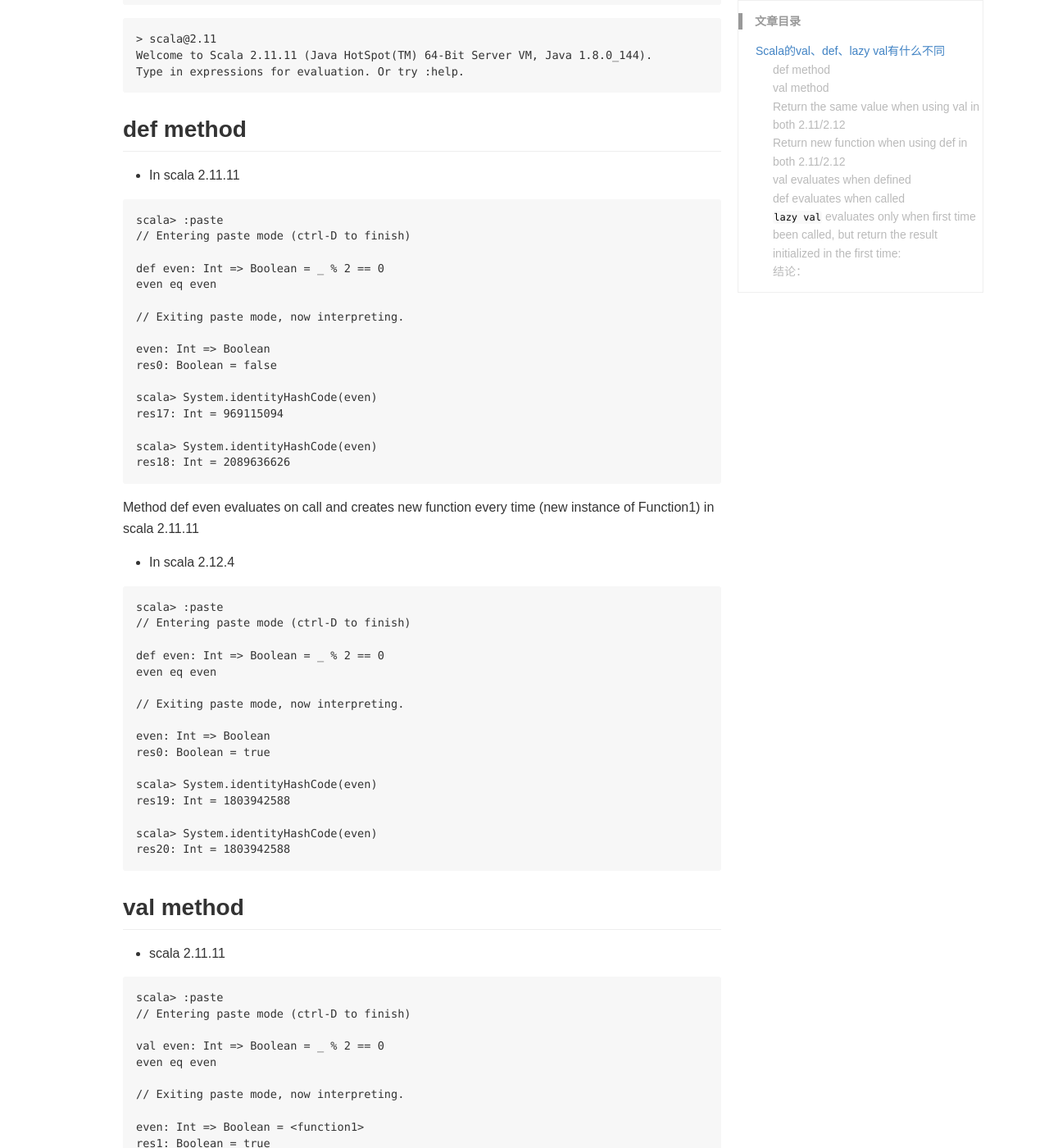
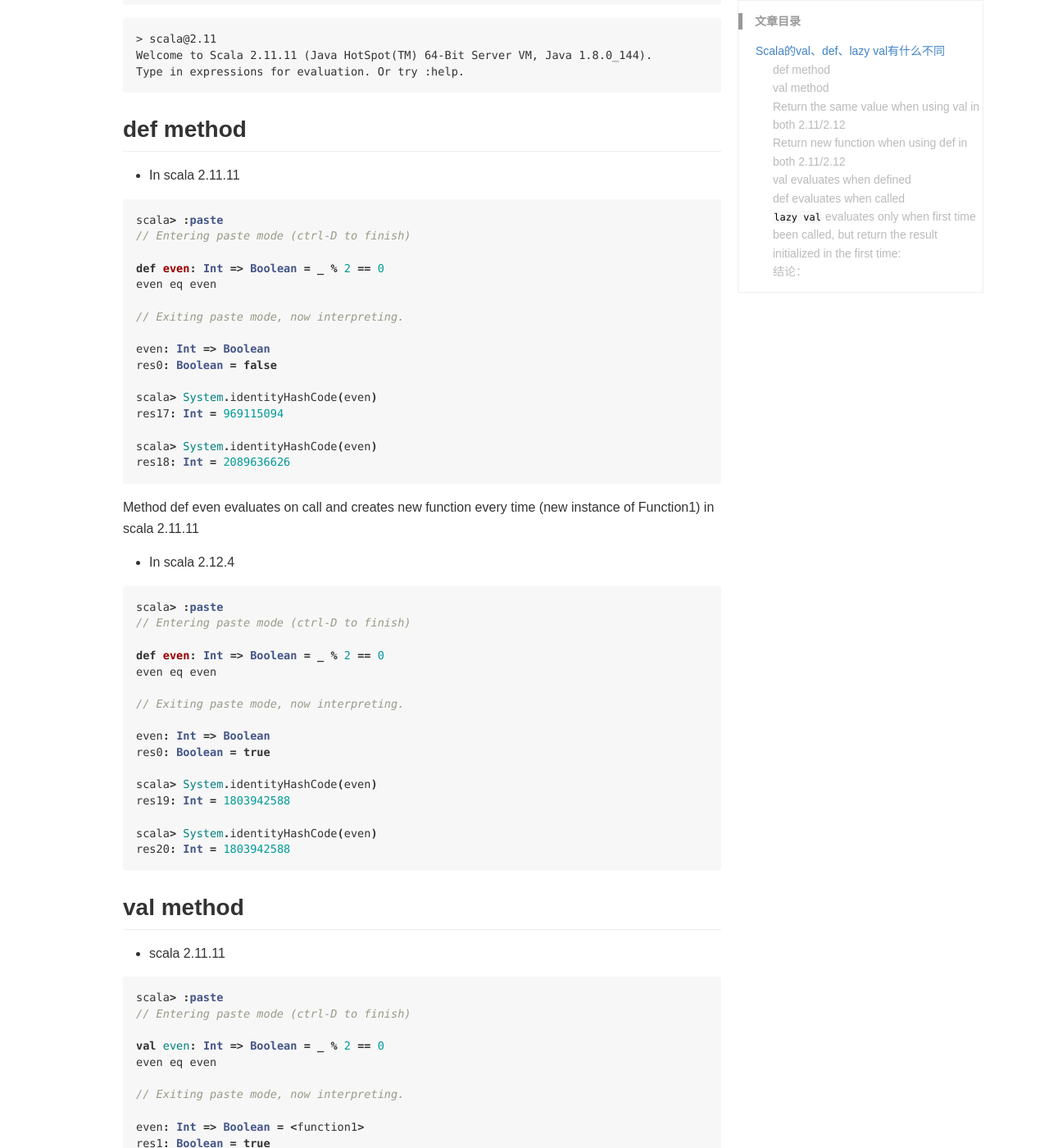
Before and after one commit to izhangzhihao/izhangzhihao.github.io, a Jekyll site: the page built from _posts/2017-11-15-Scala的val、def、lazy val有什么不同.MD, in a window 1280 px wide and 1400 px high, scrolled down 376 px. Shown: the whole window at 82% size. Built offline with Jekyll 4.4.1, drawn with Linux system fonts in a browser that asks for light colours; comment, search, counter and statistics services are not loaded; some of the changed text lies outside the part shown.

Commit message:
no message

````diff
--- a/_posts/2017-11-15-Scala的val、def、lazy val有什么不同.MD
+++ b/_posts/2017-11-15-Scala的val、def、lazy val有什么不同.MD
@@ -23,7 +23,7 @@
 
 * In scala 2.11.11
 
-```
+```scala
 scala> :paste
 // Entering paste mode (ctrl-D to finish)
 
@@ -46,7 +46,7 @@
 
 * In scala 2.12.4
 
-```
+```scala
 scala> :paste
 // Entering paste mode (ctrl-D to finish)
 
@@ -69,7 +69,7 @@
 
 * scala 2.11.11
 
-```
+```scala
 scala> :paste
 // Entering paste mode (ctrl-D to finish)
 
@@ -88,7 +88,7 @@
 
 * scala 2.11.11
 
-```
+```scala
 scala> :paste
 // Entering paste mode (ctrl-D to finish)
 
@@ -114,7 +114,7 @@
 
 * scala 2.11.11
 
-```
+```scala
 scala> :paste
 // Entering paste mode (ctrl-D to finish)
 
@@ -140,7 +140,7 @@
 
 * scala 2.11.11
 
-```
+```scala
 scala> val even: Int => Boolean = ???
 scala.NotImplementedError: an implementation is missing
   at scala.Predef$.$qmark$qmark$qmark(Predef.scala:230)
@@ -154,7 +154,7 @@
 
 * scala 2.11.11
 
-```
+```scala
 scala> def even: Int => Boolean = ???
 even: Int => Boolean
 
@@ -174,12 +174,12 @@
 
 * scala 2.11.11
 
-```
+```scala
 scala> lazy val even: Int => Boolean = ???
 even: Int => Boolean = <lazy>
 ```
 
-```
+```scala
 scala> :paste
 // Entering paste mode (ctrl-D to finish)
 
````
